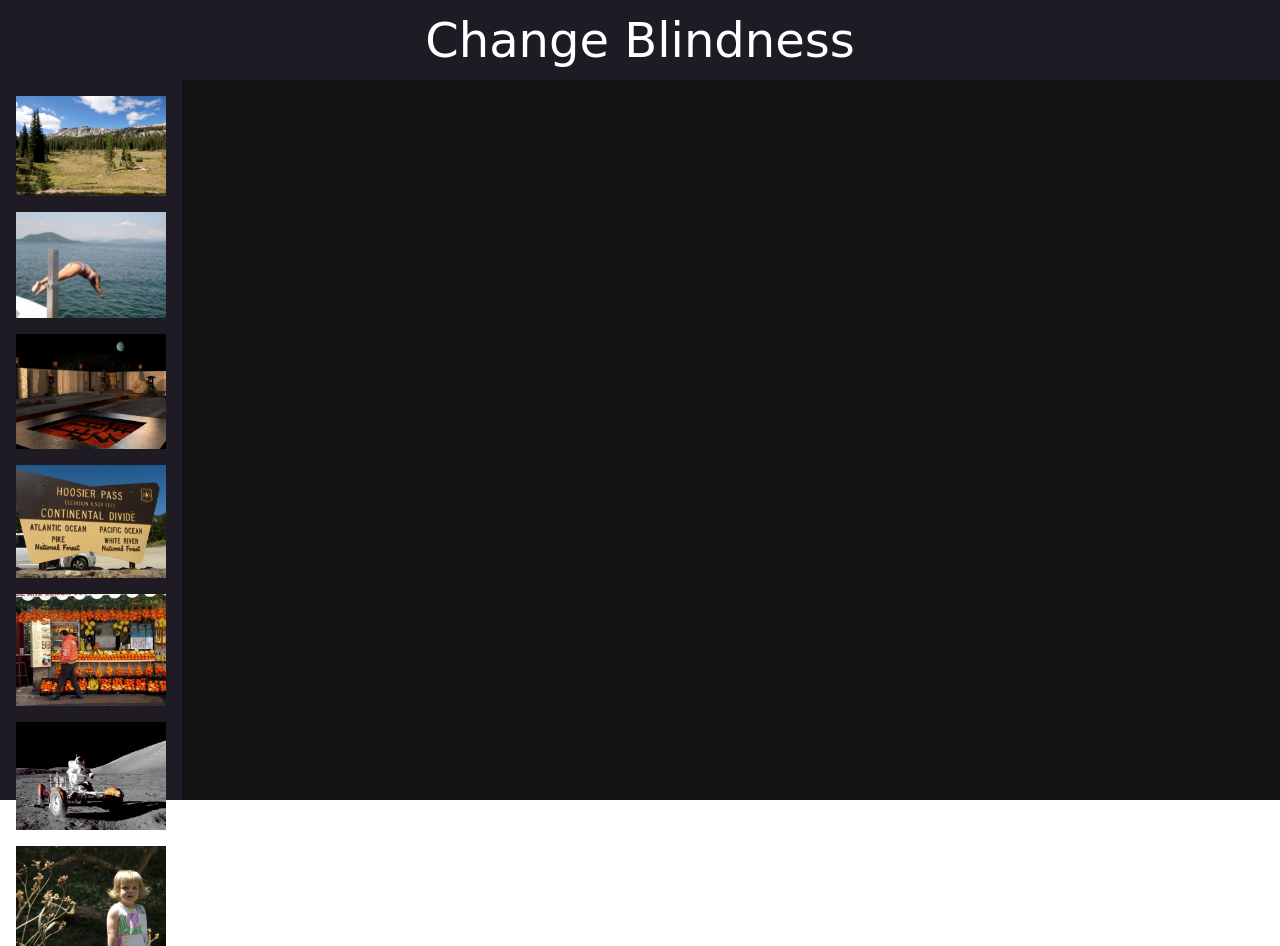
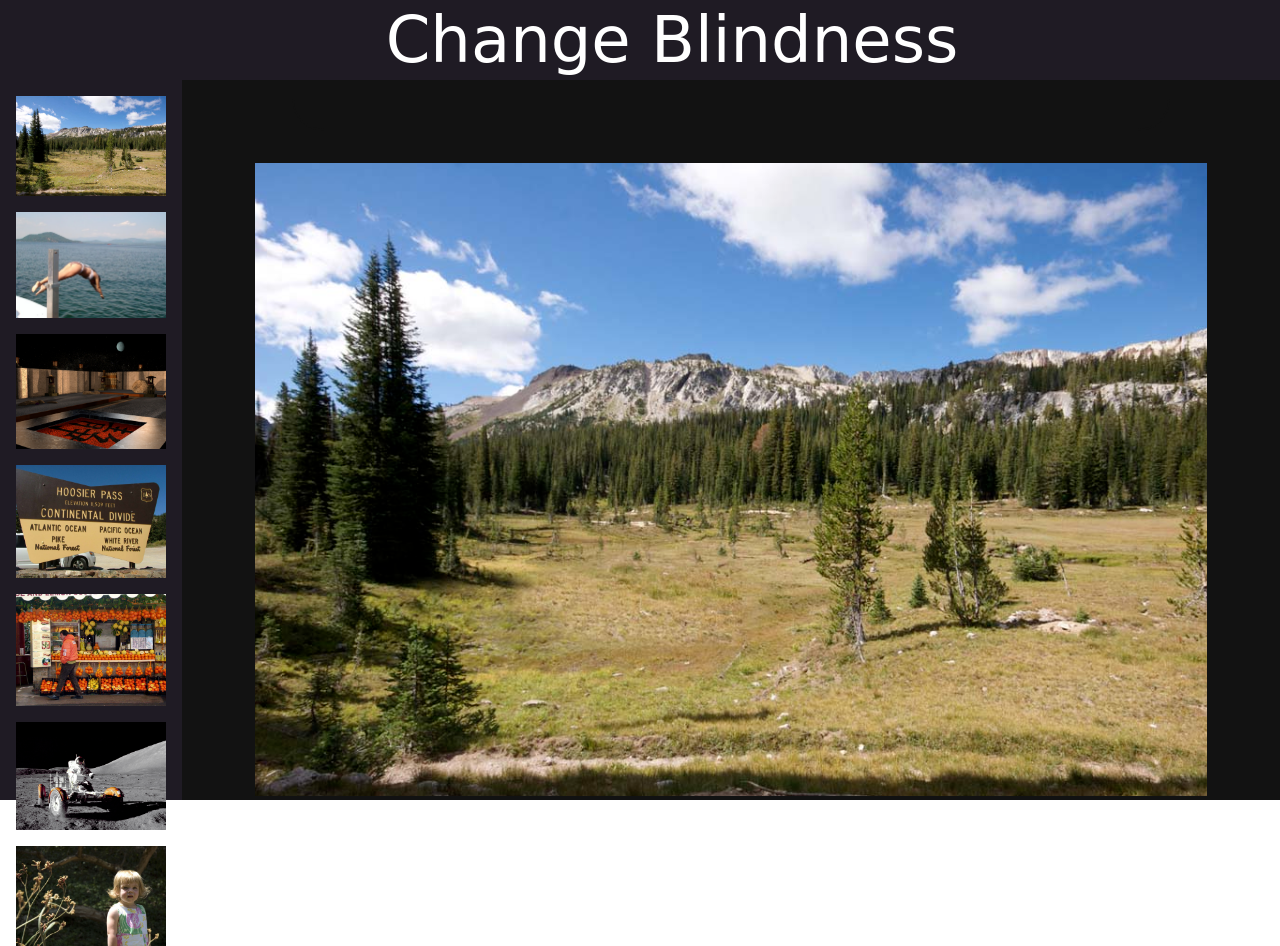
Before and after one commit to CasLinden/change-blindness, a website built with webpack: page src/template.html in a window 1280 px wide. Built offline with nearby package versions, Linux system fonts and the light colour scheme; a web font is replaced by a local one.

Commit message:
reverted vincents breaking of the program

```diff
--- a/src/index.js
+++ b/src/index.js
@@ -22,12 +22,12 @@ import {clickThumbnails, showThumbnails} from "./sidebar"
 const img = document.querySelector('img')
 
 const imagesA = [img1A, img2A, img3A, img4A, img5A, img6A, img7A]
-const imagesB = [img1B, img2B, img3B, img4B, img5B, img6B, img7B];
+const imagesB = [img1B, img2B, img3B, img4B, img5B, img6B, img7B]
 
 let currentA
 let currentB
 
-let maskDuration = 0
+let maskDuration = 500
 let pictureDuration = 2000
 
 function setCurrent(index) {
@@ -47,10 +47,22 @@ function swap() {
   }
 }
 
+
+let intervID;
+
 function alternate() {
-  setInterval(swap, pictureDuration)
+  if (!intervID) {
+    intervID = setInterval(swap, pictureDuration);
+  }
 }
-alternate()
+// alternate();
+
+function stopShow() {
+  clearInterval(intervID);
+  intervID = null;
+}
+
+
 
 function mask() {
   img.src = ""
@@ -59,4 +71,4 @@ function mask() {
 showThumbnails()
 clickThumbnails()
 
-export { imagesA, setCurrent }
+export { imagesA, setCurrent, stopShow, alternate}
--- a/src/sidebar.js
+++ b/src/sidebar.js
@@ -1,4 +1,4 @@
-import { imagesA, setCurrent} from "./index";
+import { imagesA, setCurrent, stopShow, alternate} from "./index";
 
 function showThumbnails() {
     const sidebar = document.getElementById("sidebar");
@@ -15,7 +15,9 @@ function clickThumbnails() {
   thumbnails.forEach((element) => {
     console.log(element)
     element.addEventListener('click', () => {
+      stopShow()
       setCurrent(thumbnails.indexOf(element))
+      alternate()
     })
   })
 }
--- a/src/styles/main.scss
+++ b/src/styles/main.scss
@@ -39,8 +39,8 @@ body {
   display: flex;
   justify-content: baseline;
   align-items: center;
-  padding: 1rem;
-  font-size: 3rem;
+  padding-left: 4rem;
+  font-size: 4rem;
   height: 10vh;
   display: flex;
   justify-content: center;
@@ -75,6 +75,10 @@ body {
   background-color: $off-black;
   width: 80%;
   height: 10%;
+  margin-bottom: 2rem;
+  border: solid 2px $off-black;
+  border-top: none;
+  border-radius: 0rem 0rem 2rem 2rem;
 }
 
 #content-inner{
```
Also changed, not shown: src/template.html (+2 -1 lines).
